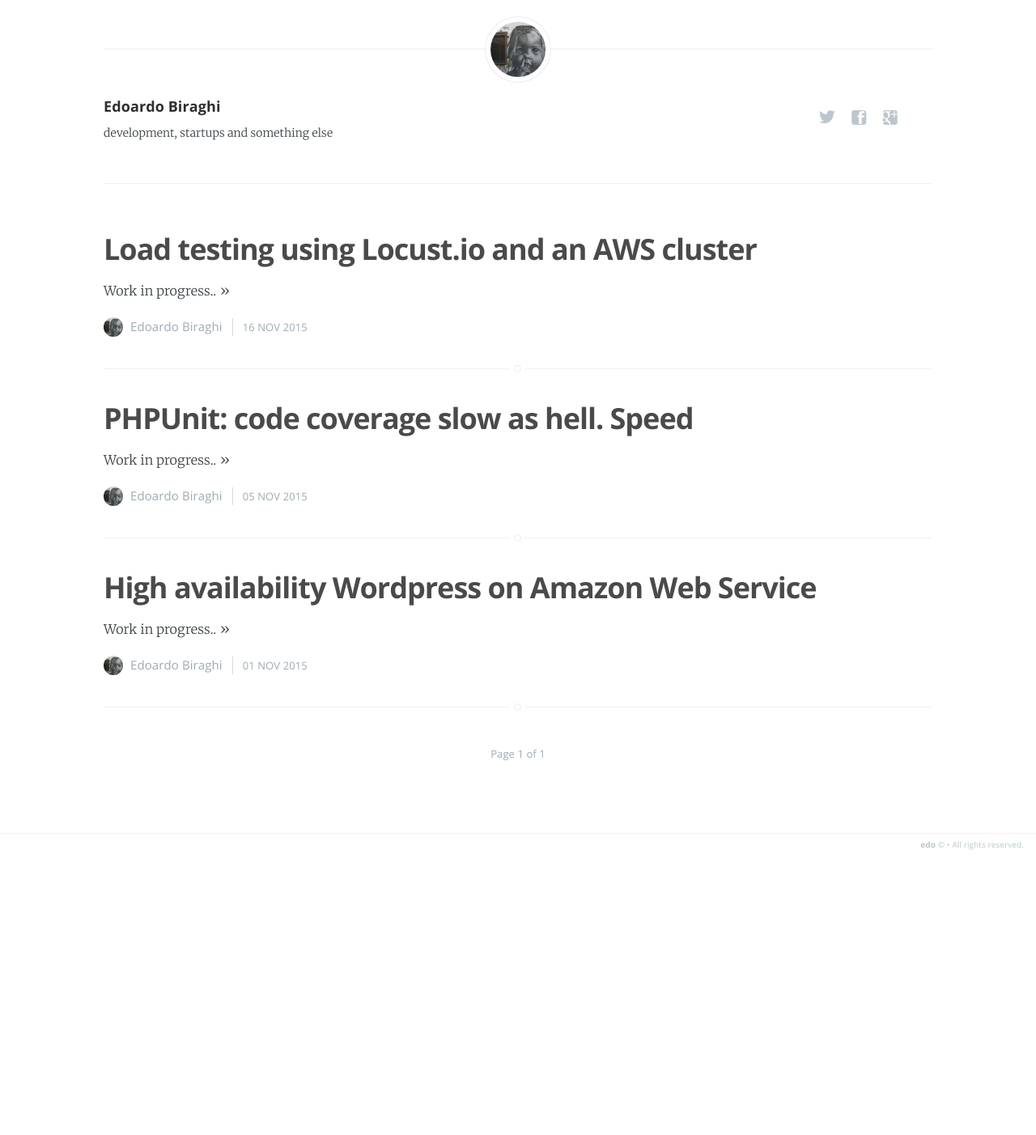
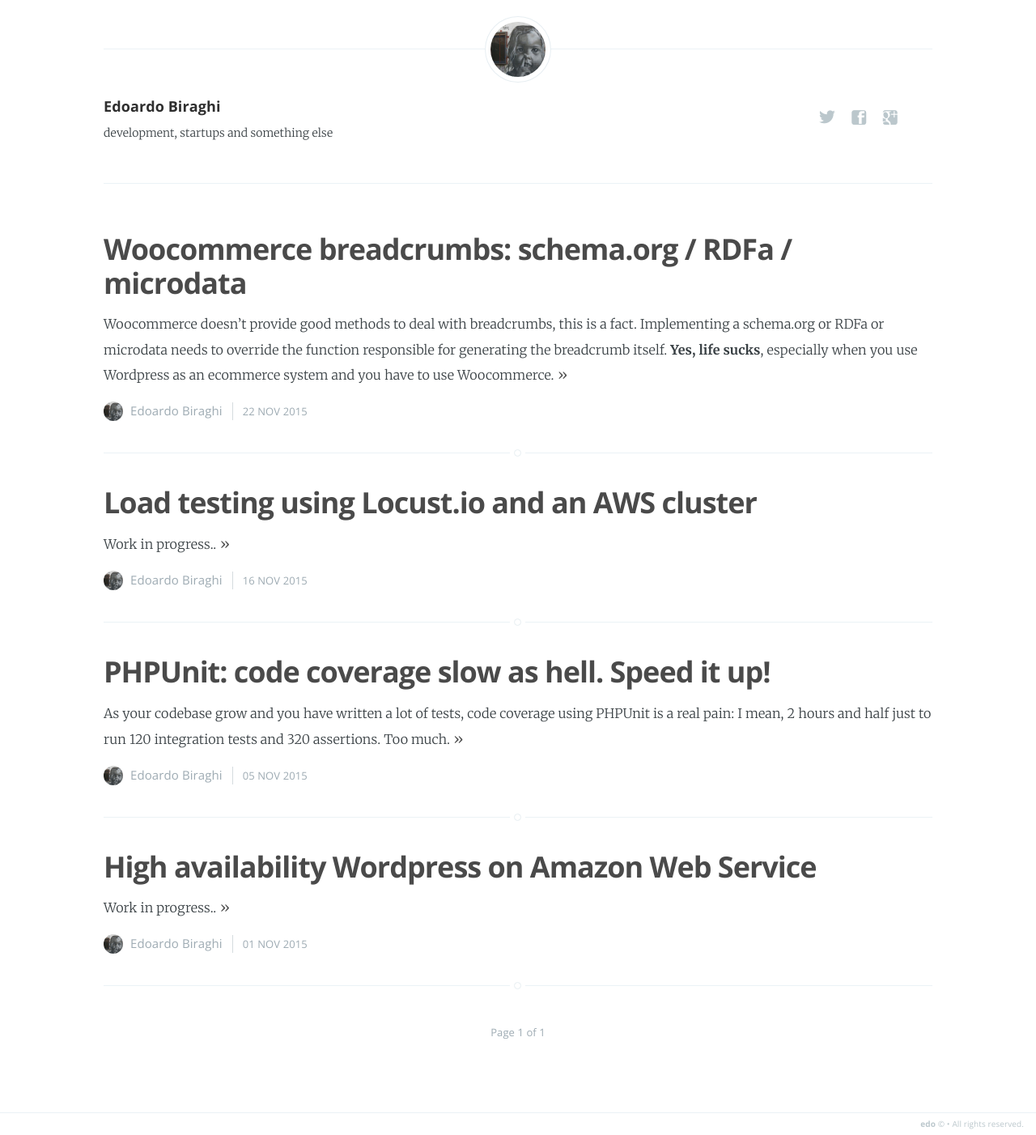
Before and after one commit to skedone/static, a Jekyll site: the page built from index.html, in a window 1280 px wide. Shown: the whole page at 81% size. Built offline with Jekyll 4.4.1, drawn with Linux system fonts in a browser that asks for light colours; Markdown is read by kramdown in place of the engine named in the settings; the list of posts is cut into pages by our own code; before the commit the page ends 1058 px from its top, so only the background shows below that.

Commit message:
Added new post about woocommerce / breadcrumbs

````diff
--- a/_layouts/default.html
+++ b/_layouts/default.html
@@ -46,6 +46,16 @@
         var s = document.getElementsByTagName('script')[0]; s.parentNode.insertBefore(ga, s);
       })();
 
+      $('a').each(function() {
+         var a = new RegExp('/' + window.location.host + '/');
+         if(!a.test(this.href)) {
+             $(this).click(function(event) {
+                 event.preventDefault();
+                 event.stopPropagation();
+                 window.open(this.href, '_blank');
+             });
+         }
+      });
     </script>
 </body>
 </html>
--- a/_layouts/post.html
+++ b/_layouts/post.html
@@ -1,6 +1,6 @@
 ---
 layout: default
-disqus: false
+disqus: true
 archive: false
 post_class: post-template
 ---
--- a/_posts/2015-11-05-phpunit-coverage-slow-parallel.markdown
+++ b/_posts/2015-11-05-phpunit-coverage-slow-parallel.markdown
@@ -1,8 +1,12 @@
 ---
 layout: post
-title:  "PHPUnit: code coverage slow as hell. Speed "
+title:  "PHPUnit: code coverage slow as hell. Speed it up!"
 date:   2015-11-05 10:18:00
 categories:
 ---
 
-Work in progress..
+As your codebase grow and you have written a lot of tests, code coverage using PHPUnit is a real pain: I mean, 2 hours and half just to run 120 integration tests and 320 assertions. Too much.
+
+Luckly there is a way: run your tests in parallel and then merge all your code coverage. The first time I read about this idea (as a real alternative way) was inside [this excellent blog post from the Badoo tech team](https://techblog.badoo.com/blog/2015/03/09/code-coverage/): they claim to increase the speed of their tests by a factor of 30. They were right!
+
+// work in progress..
--- /dev/null
+++ b/_posts/2015-11-22-woocommerce-breadcrumb-schema.markdown
@@ -0,0 +1,63 @@
+---
+layout: post
+title:  "Woocommerce breadcrumbs: schema.org / RDFa / microdata"
+date:   2015-11-22 03:02:00
+categories:
+---
+
+Woocommerce doesn't provide good methods to deal with breadcrumbs, this is a fact. Implementing a schema.org or RDFa or microdata needs to override the function responsible for generating the breadcrumb itself. **Yes, life sucks**, especially when you use Wordpress as an ecommerce system and you have to use Woocommerce.
+
+Fortunately, you can override Woocommerce's function copy-pasting the file ```woocommerce/global/breadcrumbs.php``` from the Woocommerce's plugin directory to you theme directory.
+
+```bash
+$ mkdir -p wp-content/theme/[your_theme]/woocommerce/global/
+$ cp wp-content/plugins/woocommerce/global/breadcrumbs.php /wp-content/theme/[your_theme]/woocommerce/global/breadcrumbs.php
+```
+
+At the lines [23-27] you can find the piece of the function you need to modify.
+
+```php
+<?php
+// woocommerce/global/breadcrumbs.php
+if ( ! empty( $crumb[1] ) && sizeof( $breadcrumb ) !== $key + 1 ) {
+	echo '<a href="' . esc_url( $crumb[1] ) . '">' . esc_html( $crumb[0] ) . '</a>';
+} else {
+	echo esc_html( $crumb[0] );
+}
+
+```
+
+This is not really fancy nor clean. This is just a workaround.
+
+```php
+<?php
+// woocommerce/global/breadcrumbs.php
+if ( ! empty( $crumb[1] ) && sizeof( $breadcrumb ) !== $key + 1 ) {
+	echo '<span property="itemListElement" typeof="ListItem"><a href="' . esc_url( $crumb[1] ) . '" property="item" typeof="WebPage"><span property="name">' . esc_html( $crumb[0] ) . '</span></a><meta property="position" content="' . ($key + 1) . '"></span>';
+} else {
+	echo esc_html( $crumb[0] );
+}
+```
+
+You can now hook inside Woocommerce ```woocommerce_breadcrumb_defaults``` function and display your new breadcrumbs.
+
+```php
+<?php
+// [your_theme]/function.php
+
+add_filter('woocommerce_breadcrumb_defaults', 'schema_breadcrumb');
+
+function schema_breadcrumb($defaults) {
+    $defaults = array(
+            'delimiter'   => ' &gt; ',
+            'wrap_before' => '<nav class="woocommerce-breadcrumb" vocab="http://schema.org/" typeof="BreadcrumbList">',
+            'wrap_after'  => '</nav>',
+            'before'      => '',
+            'after'       => '',
+            'home'        => _x( 'Home', 'breadcrumb', 'woocommerce' ),
+        );
+    return $defaults;
+}
+```
+
+I know, life sucks.
````
Also changed, not shown: _includes/disqus.html (+11 -12 lines).
